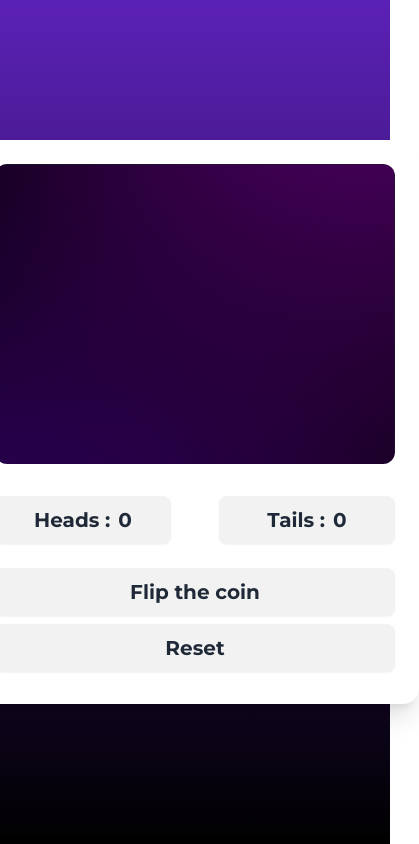
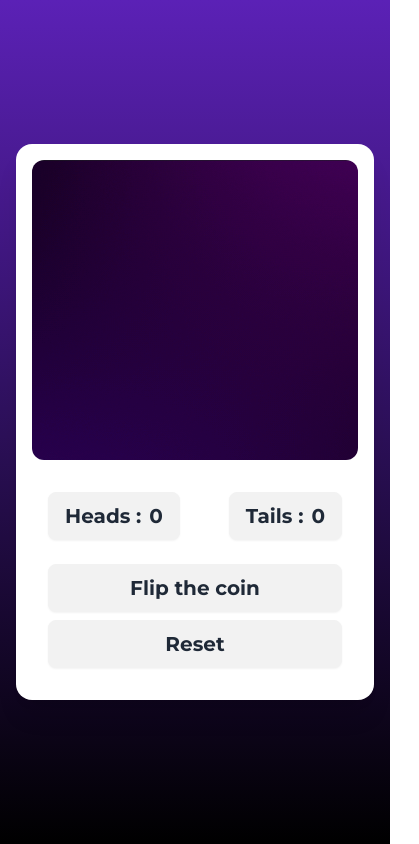
Before and after one commit to MamunKhan71/JavaScript-MiniProject, a plain HTML site: page coin flipper/index.html in a window 390 px wide. Shown: the whole page, 419 px wide, since content can reach past the window. Drawn offline with nearby package versions, Linux system fonts and the light colour scheme.

Commit message:
Fixed CSS Bug!

```diff
--- a/coin flipper/index.html
+++ b/coin flipper/index.html
@@ -19,18 +19,17 @@
 </head>
 
 <body class="bg-gradient-to-b from-violet-800 to-black h-dvh montserrat">
-    <div class="h-full w-full flex items-center justify-center">
-        <div class="card bg-base-100 shadow-xl">
-            <figure class="px-6 pt-6">
+    <div class="h-full w-full flex items-center justify-center px-4">
+        <div class="card bg-base-100 shadow-xl w-full lg:w-auto">
+            <figure class="px-4 lg:px-6 pt-4 lg:pt-6">
                 <div id="coinFlipper"
-                    class="rounded-xl bg-[url('coinStatic.png')] h-[300px] w-[400px] bg-cover">
-
+                    class="rounded-xl bg-[url('coinStatic.png')] h-[300px] w-full lg:w-[400px] bg-cover">
                 </div>
             </figure>
-            <div class="card-body items-center text-center w-full px-6">
+            <div class="card-body items-center text-center w-full lg:px-6">
                 <div class="w-full flex justify-between ">
-                    <button class="btn basis-44 text-xl font-bold">Heads : <span id="head">0</span></button>
-                    <button class="btn basis-44 text-xl font-bold">Tails : <span id="tail">0</span></button>
+                    <button class="btn lg:basis-44 text-xl font-bold">Heads : <span id="head">0</span></button>
+                    <button class="btn lg:basis-44 text-xl font-bold">Tails : <span id="tail">0</span></button>
                 </div>
                 <div class="card-actions w-full mt-4">
                     <button onclick="coinFlip()" class="btn w-full text-xl font-bold">Flip the coin</button>
```
